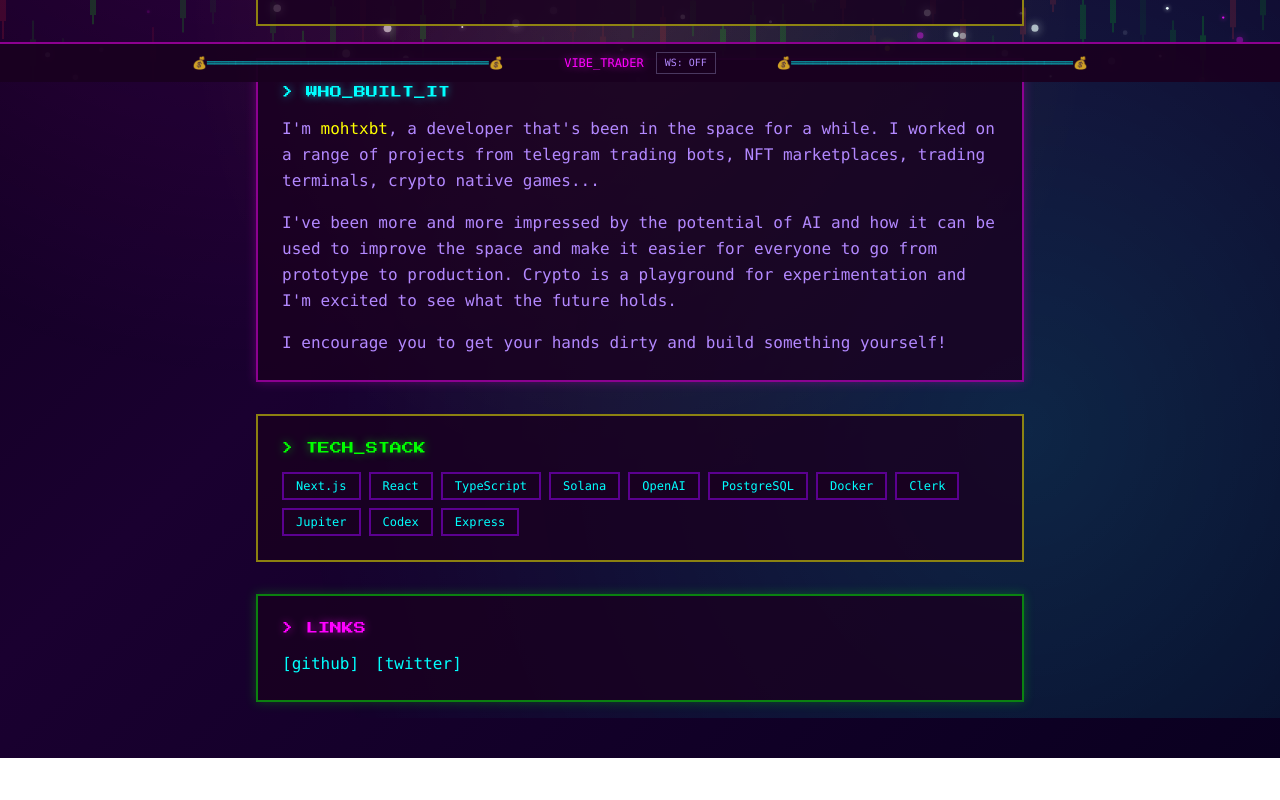
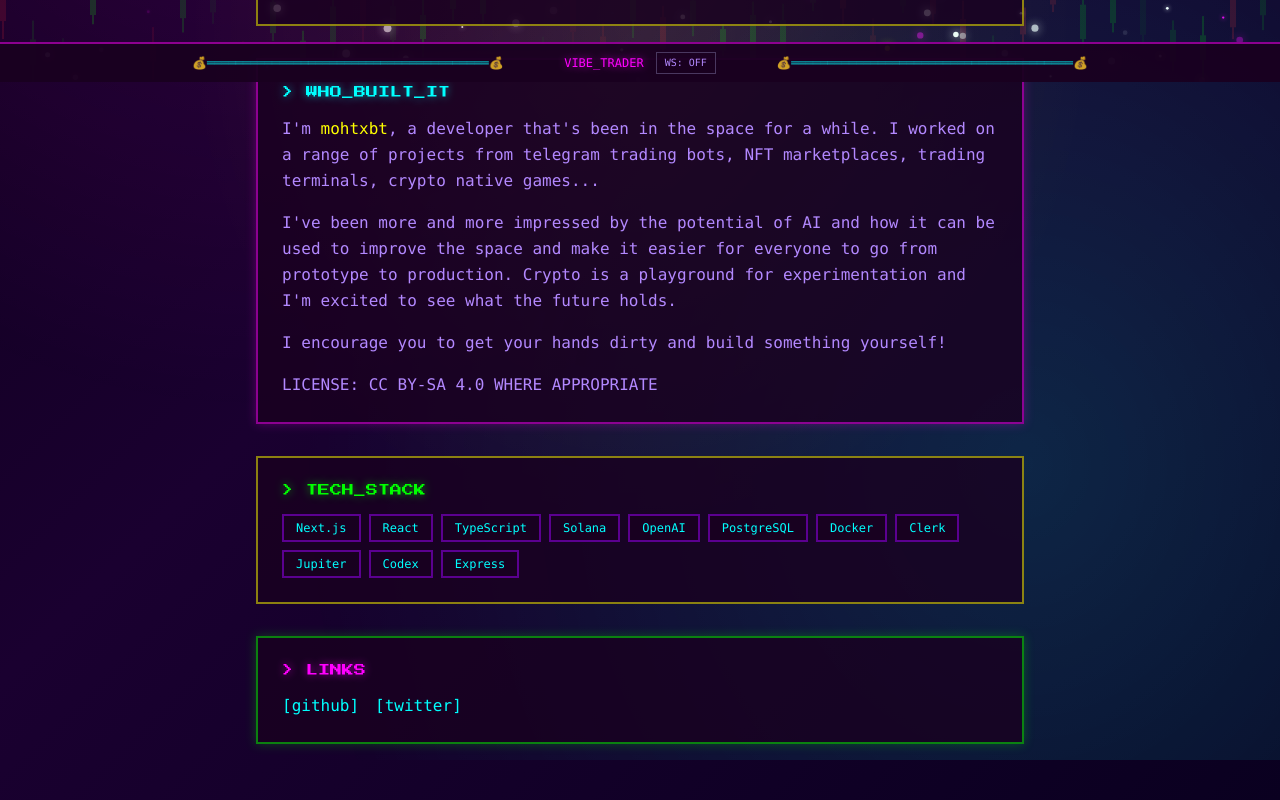
Before and after one commit to mohtxbt/vibetrader, a Next.js app in the folder apps/web/: page /about in a window 1280 px wide. Shown: the part 718-1518 px from the top of the page. Before the commit the page ends 1476 px from the top, so only its background shows below. Built offline with nearby package versions, Linux system fonts and the light colour scheme; no server answers.

Commit message:
chore: license

```diff
--- a/apps/web/app/about/page.tsx
+++ b/apps/web/app/about/page.tsx
@@ -79,6 +79,9 @@ export default function AboutPage() {
             <p className="text-meme-light leading-relaxed mt-4">
               I encourage you to get your hands dirty and build something yourself!
             </p>
+            <p className="text-meme-light leading-relaxed mt-4">
+              LICENSE: CC BY-SA 4.0 WHERE APPROPRIATE
+            </p>
           </section>
 
           {/* Tech Stack */}
--- a/package.json
+++ b/package.json
@@ -1,6 +1,7 @@
 {
   "name": "vibe-trader",
   "private": true,
+  "license": "CC BY-SA-4.0",
   "scripts": {
     "dev": "turbo dev",
     "build": "turbo build",
```
